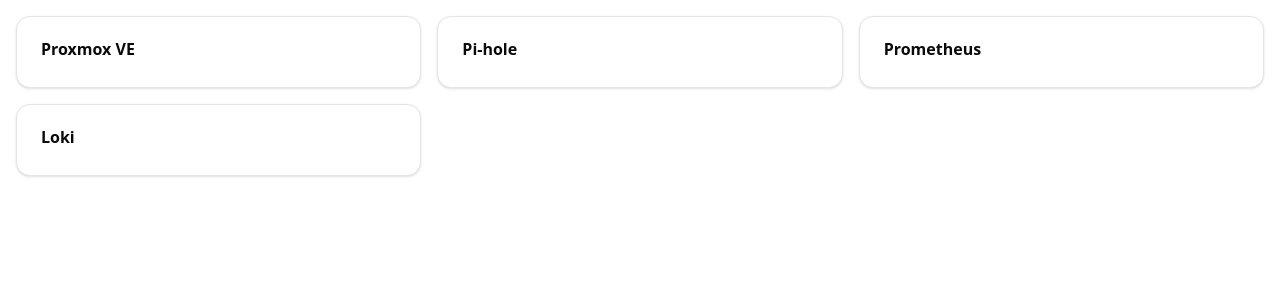
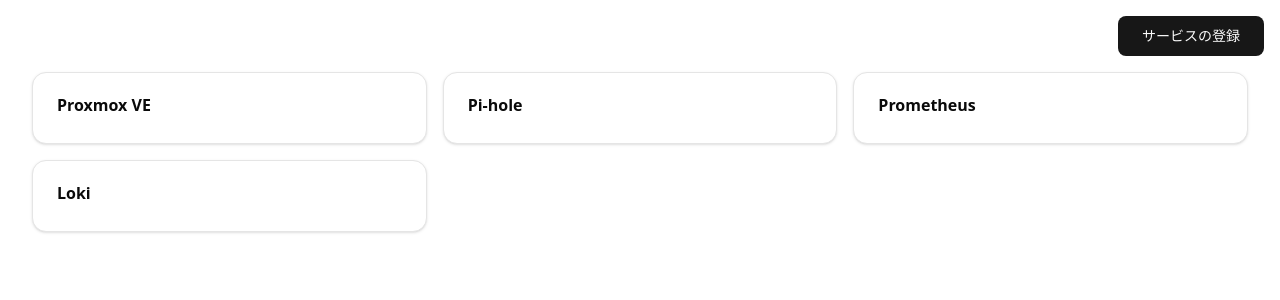
Before and after one commit to nakamura0907/homelab-app-toppage, a Next.js app in the folder apps/web/: page / in a window 1280 px wide. Shown: the top 300 px of the page. Built offline with nearby package versions, Linux system fonts and the light colour scheme.

Commit message:
サービス登録ダイアログコンポーネントを呼び出し

```diff
--- a/apps/web/src/app/page.tsx
+++ b/apps/web/src/app/page.tsx
@@ -1,7 +1,13 @@
 import { DraggableServiceList } from '@/features/draggable-service-list';
 import { fetchServices } from '@/features/fetch-services';
+import { RegisterServiceDialog } from '@/features/register-service';
 
 export default async function Home() {
     const services = await fetchServices();
-    return <DraggableServiceList services={services} />;
+    return (
+        <div className='container mx-auto p-4'>
+            <RegisterServiceDialog />
+            <DraggableServiceList services={services} />
+        </div>
+    )
 }
```
